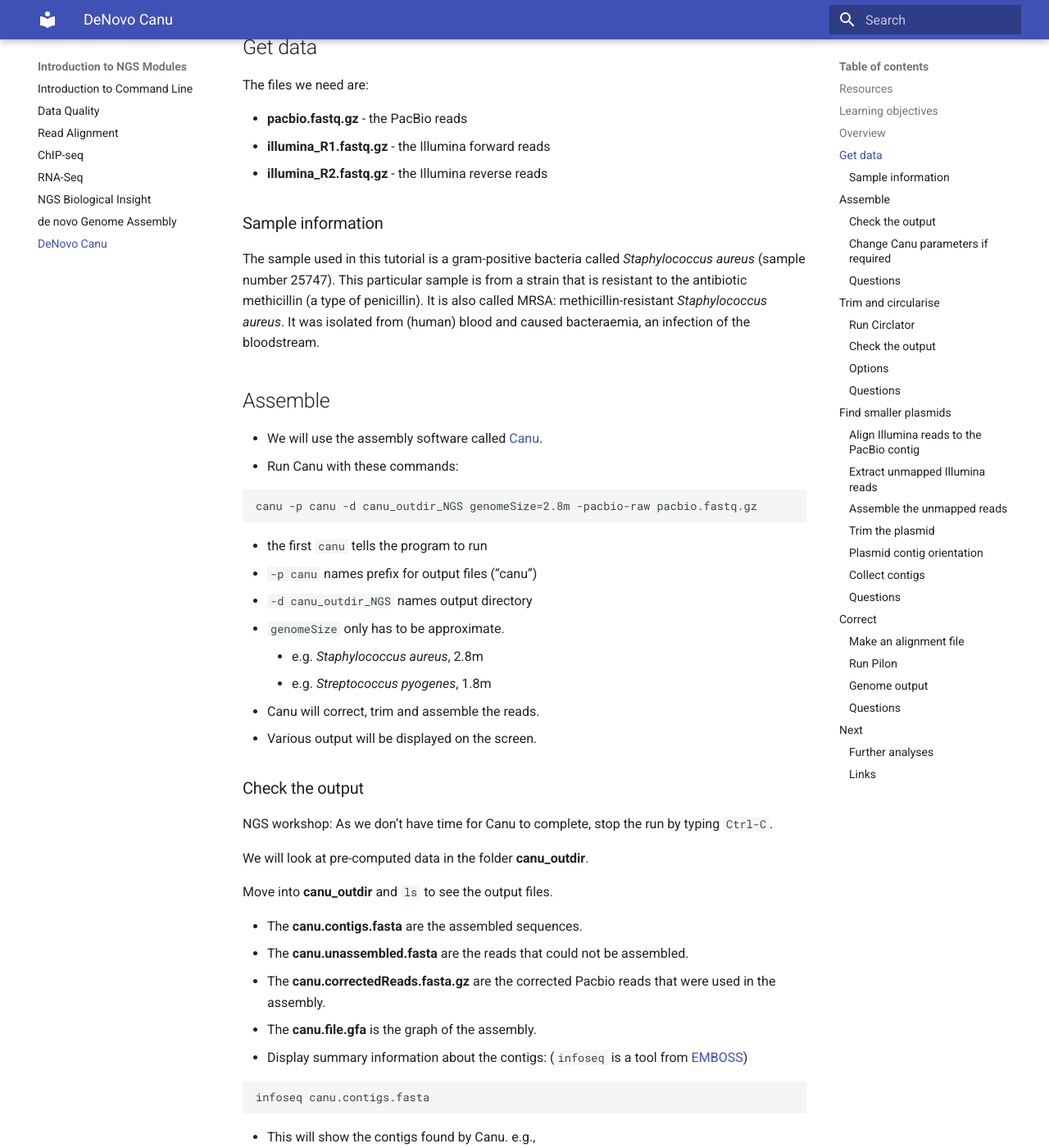
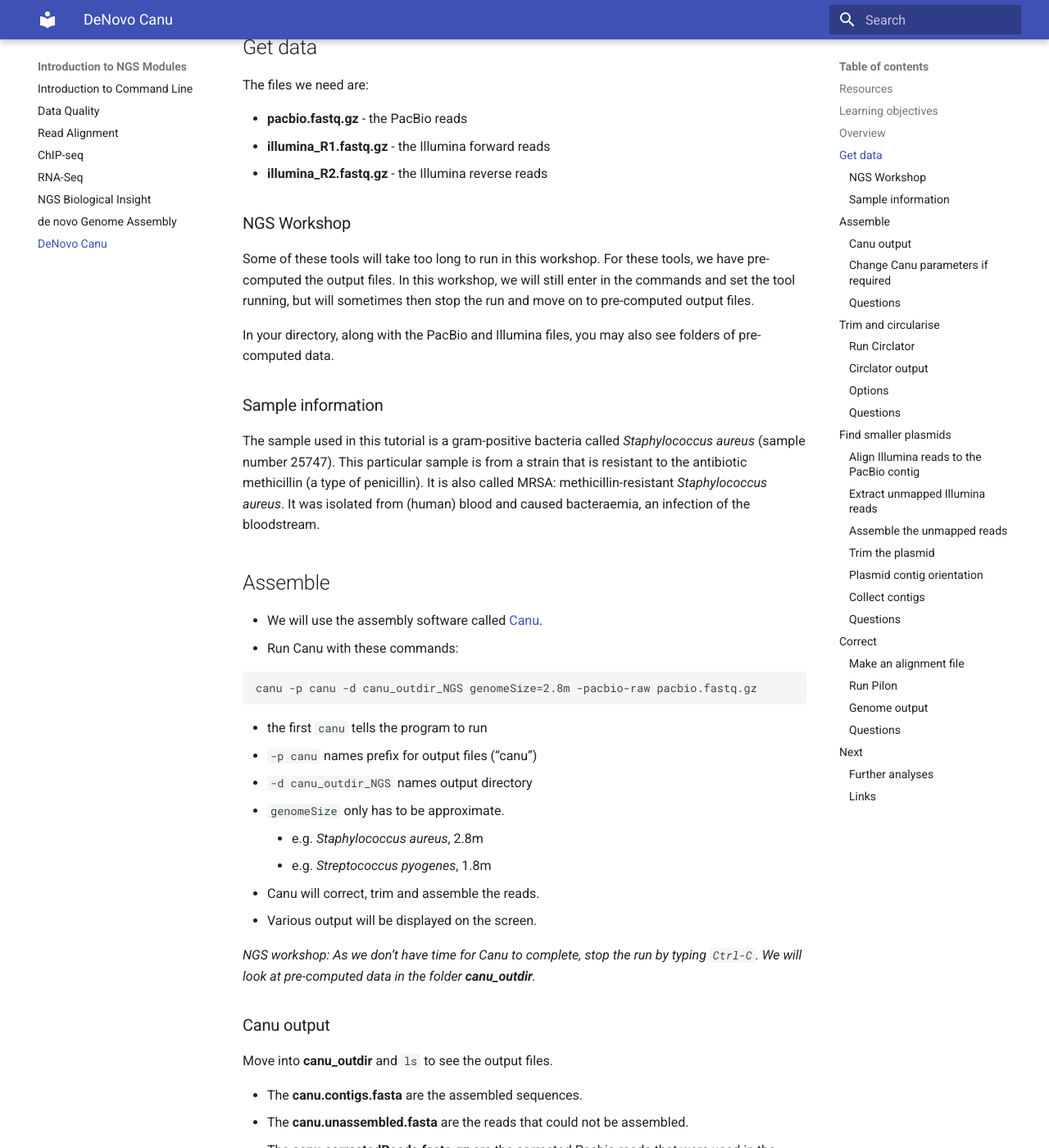
Before and after one commit to tsonika/intro-ngs-manuals, an MkDocs documentation site: the page built from docs/modules/btp-module-denovo-canu/denovo_canu.md, in a window 1280 px wide and 1400 px high, scrolled down 1425 px. Shown: the whole window at 82% size. Built offline with MkDocs 1.6.1 and Material for MkDocs 9.7.7, drawn with Linux system fonts in a browser that asks for light colours; old or Windows-style settings are respelled for this version of MkDocs; some of the changed text lies outside the part shown.

Commit message:
more formatting re: stopping runs and using precomputed data

````diff
--- a/docs/modules/btp-module-denovo-canu/denovo_canu.md
+++ b/docs/modules/btp-module-denovo-canu/denovo_canu.md
@@ -95,6 +95,12 @@ mv longfilename_R2.fastq.gz illumina_R2.fastq.gz
 ```
 -->
 
+### NGS Workshop
+
+Some of these tools will take too long to run in this workshop. For these tools, we have pre-computed the output files. In this workshop, we will still enter in the commands and set the tool running, but will sometimes then stop the run and move on to pre-computed output files.
+
+In your directory, along with the PacBio and Illumina files, you may also see folders of pre-computed data.
+
 ### Sample information
 
 The sample used in this tutorial is a gram-positive bacteria called *Staphylococcus aureus* (sample number 25747). This particular sample is from a strain that is resistant to the antibiotic methicillin (a type of penicillin). It is also called MRSA: methicillin-resistant *Staphylococcus aureus*. It was isolated from (human) blood and caused bacteraemia, an infection of the bloodstream.
@@ -118,12 +124,9 @@ canu -p canu -d canu_outdir_NGS genomeSize=2.8m -pacbio-raw pacbio.fastq.gz
 - Canu will correct, trim and assemble the reads.
 - Various output will be displayed on the screen.
 
-### Check the output
+_NGS workshop: As we don't have time for Canu to complete, stop the run by typing `Ctrl-C`. We will look at pre-computed data in the folder **canu_outdir**._
 
-NGS workshop: As we don't have time for Canu to complete, stop the run by typing `Ctrl-C`.
-
-We will look at pre-computed data in the folder **canu_outdir**.
-
+### Canu output
 
 Move into **<fn>canu_outdir</fn>** and `ls` to see the output files.
 
@@ -202,13 +205,9 @@ circlator all --threads 4 --verbose canu_outdir/canu.contigs.fasta canu_outdir/c
 - `canu_outdir/canu.correctedReads.fasta.gz` is the file path to the corrected Pacbio reads - note, fastA not fastQ
 - `circlator_outdir_NGS` is the name of the output directory.
 
-Some output will print to screen. When finished, it should say "Circularized x of x contig(s)".
+_NGS workshop: Stop the run by typing `Ctrl-C`. We will look at pre-computed data in the folder **circlator_outdir**._
 
-### Check the output
-
-NGS workshop: As we don't have time for Circlator to complete, stop the run by typing `Ctrl-C`.
-
-We will look at pre-computed data in the folder **circlator_outdir**.
+### Circlator output
 
 Move into the **<fn>circlator_outdir</fn>** directory and `ls` to list files.
 
@@ -275,6 +274,7 @@ If all the contigs have not circularised with Circlator, an option is to change
 
 
 ## Find smaller plasmids
+
 Pacbio reads are long, and may have been longer than small plasmids. We will look for any small plasmids using the Illumina reads.
 
 This section involves several steps:
````
Also changed, not shown: other parts of docs/modules/btp-module-denovo-canu/denovo_canu.md (+5 -13 lines).
